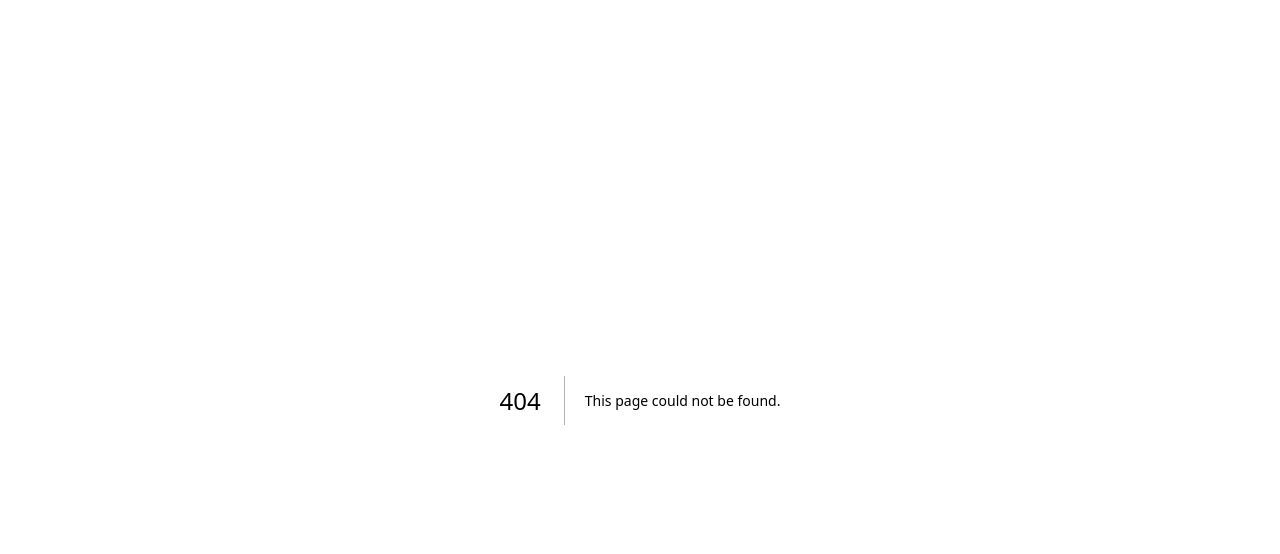
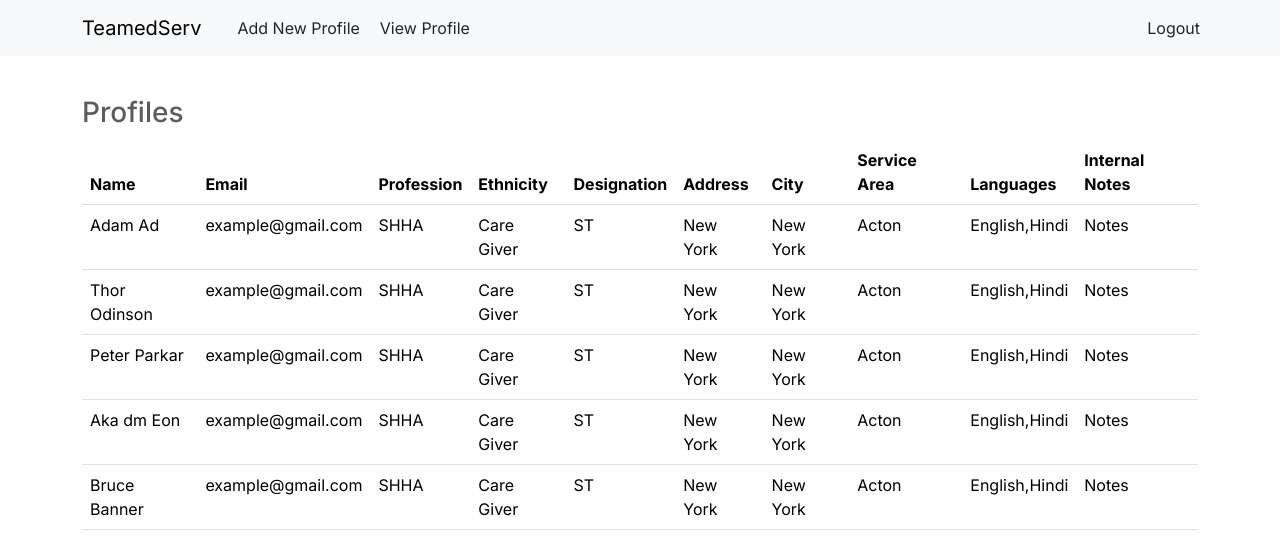
Before and after one commit to DeepakMane15/Deepak, a Next.js app: page /profile in a window 1280 px wide. Before the commit this address had no page. Shown: the top 554 px of the page. Built offline with nearby package versions, Linux system fonts and the light colour scheme.

Commit message:
added profile view page

```diff
--- a/package.json
+++ b/package.json
@@ -15,10 +15,13 @@
     "bootstrap": "^5.3.2",
     "formik": "^2.4.5",
     "jquery": "^3.7.1",
+    "multiselect-react-dropdown": "^2.0.25",
     "next": "13.5.6",
     "popper.js": "^1.16.1",
     "react": "^18",
-    "react-dom": "^18"
+    "react-bootstrap": "^2.9.1",
+    "react-dom": "^18",
+    "react-select": "^5.7.7"
   },
   "devDependencies": {
     "eslint": "^8",
--- a/src/app/components/navbar/index.js
+++ b/src/app/components/navbar/index.js
@@ -1,5 +1,13 @@
+import { useRouter } from "next/navigation";
+
 const Navbar = ({ title }) => {
 
+    const router = useRouter();
+
+    const handleLogout = () => {
+        localStorage.clear();
+        router.push("/login");
+    }
     return (
         <nav className="navbar navbar-expand-lg navbar-light bg-light">
             <div className='container'>
@@ -11,8 +19,8 @@ const Navbar = ({ title }) => {
                     </button>
                     <div className="collapse navbar-collapse" id="navbarNav" style={{ marginLeft: '20px' }}>
                         <a className="nav-link" href="/signup">Add New Profile</a>
-                        <a style={{ marginLeft: '20px' }} className="nav-link" href="/">View Profile</a>
-                        <a style={{ position: 'absolute', right: '80px' }}> Logout</a>
+                        <a style={{ marginLeft: '20px' }} className="nav-link" href="/profile">View Profile</a>
+                        <a style={{ position: 'absolute', right: '80px', cursor: 'pointer' }} onClick={handleLogout}> Logout</a>
                     </div>
                 </>
                 )}
--- a/src/app/globals.css
+++ b/src/app/globals.css
@@ -36,7 +36,7 @@
 
 .login-form {
   border: 1px solid rgb(203, 203, 255);
-  width: 30%;
+  min-width: 30%;
   padding: 24px;
   border: none;
   box-shadow: 5px 5px 45px 0px;
--- /dev/null
+++ b/src/app/profile/page.js
@@ -0,0 +1,113 @@
+"use client"
+import axios from "axios";
+import { Cagliostro } from "next/font/google";
+import { useEffect, useState } from "react";
+import 'bootstrap/dist/css/bootstrap.min.css';
+
+import Navbar from '../components/navbar';
+
+
+const Profile = () => {
+
+    // const [data, setData] = useState([]);
+
+    const data = [
+        {
+            fname: "Adam", lname: "Ad",
+            address: "New York", city: "New York",
+            email: "example@gmail.com", profession: "SHHA", ethnicity: "Care Giver",
+            languages: "English,Hindi", internal_notes: "Notes", designation: "ST", service_area: "Acton"
+
+        },
+        {
+            fname: "Thor", lname: "Odinson",
+            address: "New York", city: "New York",
+            email: "example@gmail.com", profession: "SHHA", ethnicity: "Care Giver",
+            languages: "English,Hindi", internal_notes: "Notes", designation: "ST", service_area: "Acton"
+
+        },
+        {
+            fname: "Peter", lname: "Parkar",
+            address: "New York", city: "New York",
+            email: "example@gmail.com", profession: "SHHA", ethnicity: "Care Giver",
+            languages: "English,Hindi", internal_notes: "Notes", designation: "ST", service_area: "Acton"
+
+        },
+        {
+            fname: "Aka dm", lname: "Eon",
+            address: "New York", city: "New York",
+            email: "example@gmail.com", profession: "SHHA", ethnicity: "Care Giver",
+            languages: "English,Hindi", internal_notes: "Notes", designation: "ST", service_area: "Acton"
+
+        },
+        {
+            fname: "Bruce", lname: "Banner",
+            address: "New York", city: "New York",
+            email: "example@gmail.com", profession: "SHHA", ethnicity: "Care Giver",
+            languages: "English,Hindi", internal_notes: "Notes", designation: "ST", service_area: "Acton"
+
+        },
+    ];
+
+    useEffect(() => {
+        // getProfileData();
+    }, [])
+    const getProfileData = () => {
+        try {
+            axios.get("https://dev.mycargo411.com/api/get-nurses")
+                .then((res) => {
+                    if (res.status === 200)
+                        setData(res.data);
+                    else
+                        console.log(res.message);
+                })
+                .catch(err => {
+                    console.log(err);
+                })
+        }
+        catch (err) {
+            console.log(err);
+        }
+    }
+    return (
+        <>
+            <Navbar title="TeamedServ" />
+            <div className="container"style={{ marginTop: "40px" }}>
+                <h3 style={{color: "#5c5c5c"}}>Profiles</h3>
+                <table class="table" style={{ marginTop: "10px" }}>
+                    <thead>
+                        <tr>
+                            <th>Name</th>
+                            <th>Email</th>
+                            <th>Profession</th>
+                            <th>Ethnicity</th>
+                            <th>Designation</th>
+                            <th>Address</th>
+                            <th>City</th>
+                            <th>Service Area</th>
+                            <th>Languages</th>
+                            <th>Internal Notes</th>
+                        </tr>
+                    </thead>
+                    <tbody>
+                        {data.map(d => (
+                            <tr>
+                                <td>{d.fname + " " + d.lname}</td>
+                                <td>{d.email}</td>
+                                <td>{d.profession}</td>
+                                <td>{d.ethnicity}</td>
+                                <td>{d.designation}</td>
+                                <td>{d.address}</td>
+                                <td>{d.city}</td>
+                                <td>{d.service_area}</td>
+                                <td>{d.languages}</td>
+                                <td>{d.internal_notes}</td>
+                            </tr>
+                        ))}
+                    </tbody>
+                </table>
+            </div>
+        </>
+    )
+}
+export default Profile;
```
Also changed, not shown: src/app/signup/page.js (+107 -14 lines), 1 other file (tests, documents, lock files or other folders).
